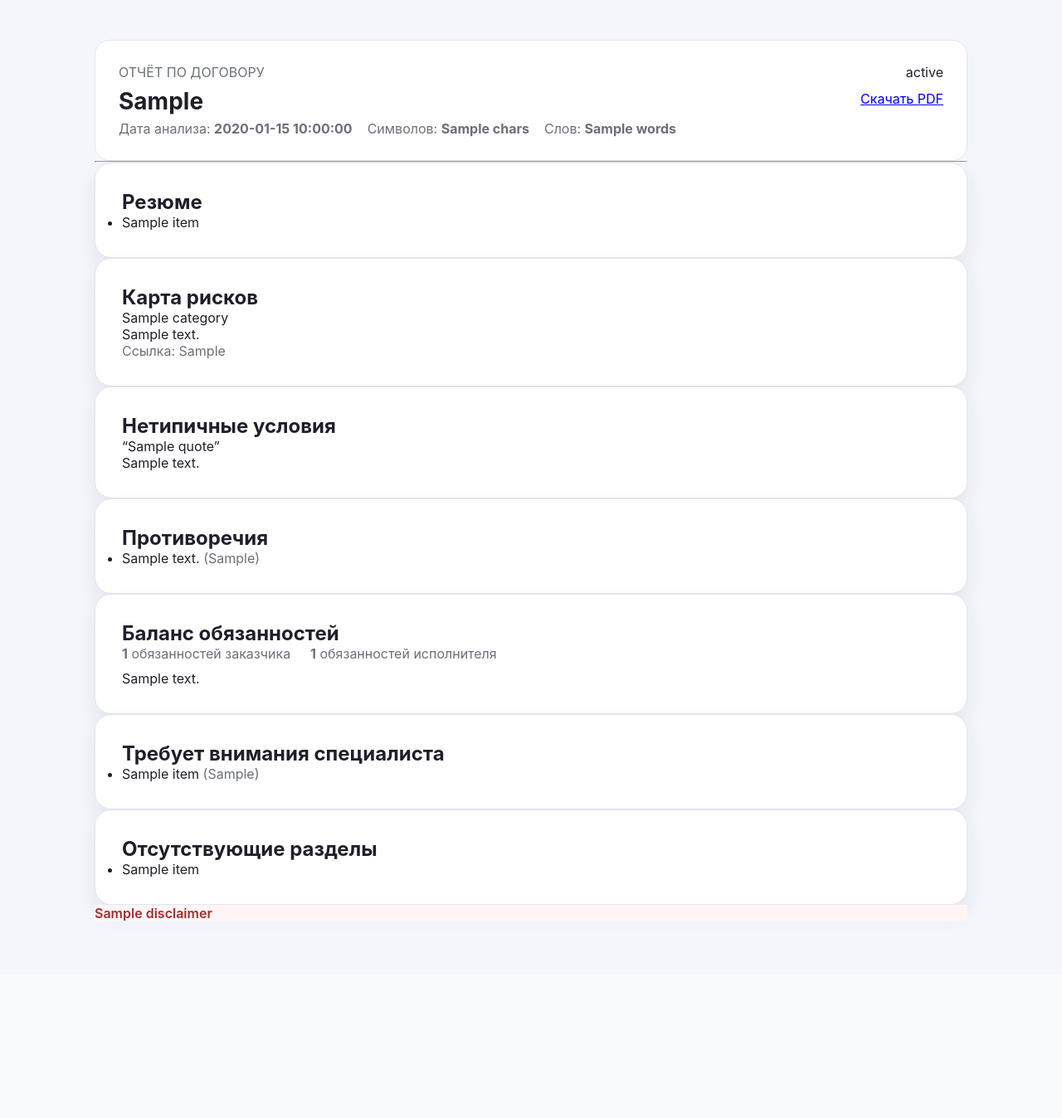
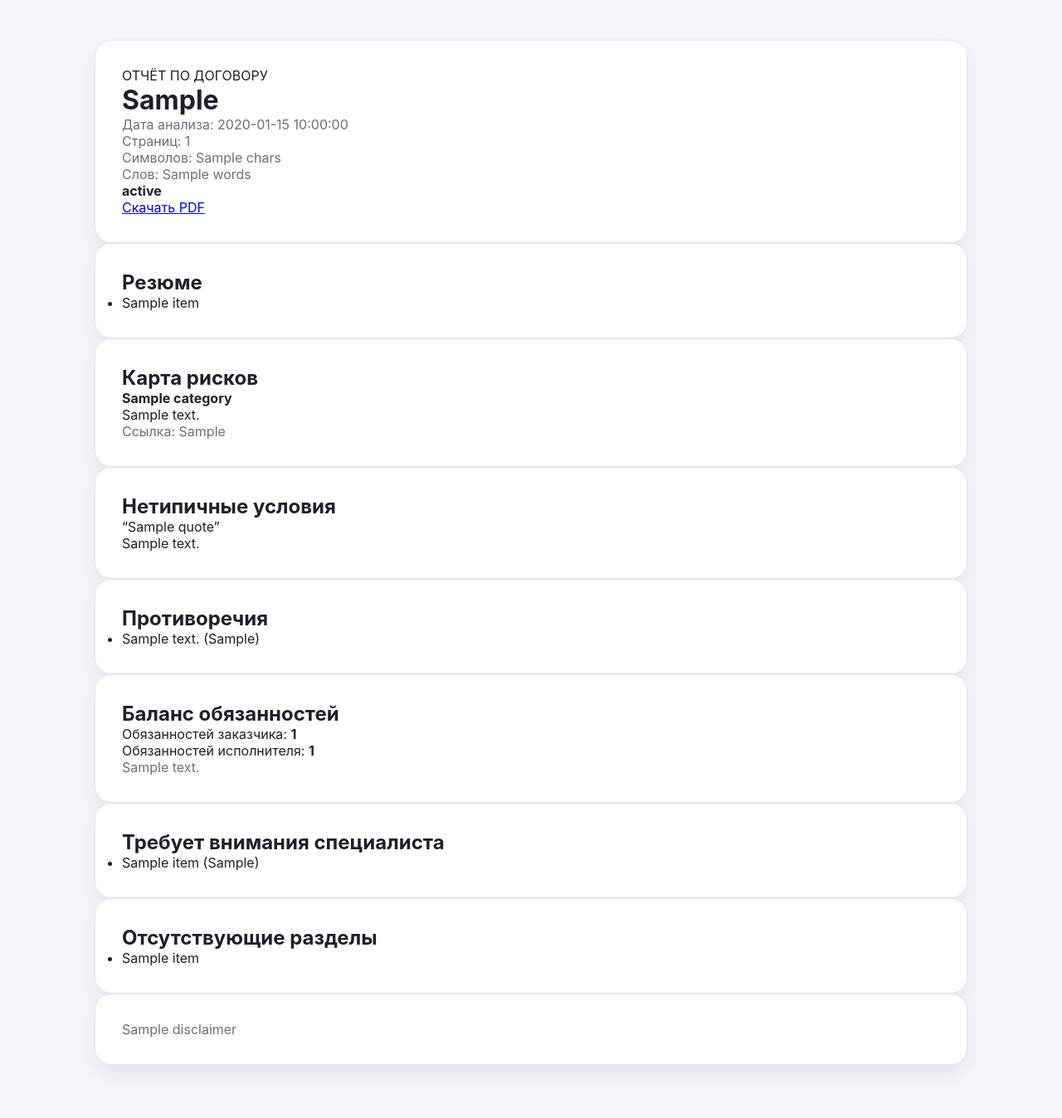
Before and after one commit to SergeyValikov/RISQ, a FastAPI app: template backend/app/templates/report.html in a window 1280 px wide. Shown: the part 61-1409 px from the top of the page at 83% size. Before the commit the page ends 1172 px from the top, so only its background shows below. Run offline with FastAPI, Linux system fonts and the light colour scheme; the template is opened without the code that fills it: most values are stand-ins (such as "Sample title", 1, 10 or a date in 2020).

Commit message:
Restore report layout and show chars/words

```diff
--- a/backend/app/templates/report.html
+++ b/backend/app/templates/report.html
@@ -1,43 +1,42 @@
 {% extends "base.html" %}
 {% block content %}
 
-<div class="report-header">
+<div class="container">
+
+  <!-- COVER -->
+  <div class="card card-cover">
+    <div class="cover-header">
       <div>
-    <div class="muted">ОТЧЁТ ПО ДОГОВОРУ</div>
-    <h1 style="margin: 8px 0 6px 0;">{{ report.cover.contract_type }}</h1>
+        <div class="cover-label">ОТЧЁТ ПО ДОГОВОРУ</div>
+        <h1>{{ report.cover.contract_type }}</h1>
+        <div class="muted">
+          Дата анализа: {{ report.cover.analysis_date }}
+        </div>
 
-    <div class="muted" style="display:flex; gap:18px; flex-wrap:wrap;">
-      <div>Дата анализа: <b>{{ report.cover.analysis_date }}</b></div>
-
-      {# Страницы показываем только если есть реальное число (обычно для PDF) #}
-      {% if report.cover.pages and report.cover.pages >= 2 %}
-        <div>Страниц: <b>{{ report.cover.pages }}</b></div>
+        {% if report.cover.pages %}
+          <div class="muted">Страниц: {{ report.cover.pages }}</div>
         {% endif %}
 
-      {# Объём текста (символы/слова) — появится когда мы добавим эти поля в report.cover #}
         {% if report.cover.chars %}
-        <div>Символов: <b>{{ report.cover.chars }}</b></div>
+          <div class="muted">Символов: {{ report.cover.chars }}</div>
         {% endif %}
+
         {% if report.cover.words %}
-        <div>Слов: <b>{{ report.cover.words }}</b></div>
+          <div class="muted">Слов: {{ report.cover.words }}</div>
+        {% endif %}
+      </div>
+
+      <div class="cover-status">
+        <strong>{{ report.cover.overall_status }}</strong><br>
+        {% if not for_pdf %}
+          <a href="/report/{{ job_id }}/pdf">Скачать PDF</a>
         {% endif %}
       </div>
     </div>
-
-  <div style="text-align:right;">
-    <div class="status-pill">{{ report.cover.overall_status }}</div>
-
-    {% if not for_pdf %}
-      <a class="btn btn-primary" href="/report/{{ job_id }}/pdf" style="margin-top:12px; display:inline-block;">
-        Скачать PDF
-      </a>
-    {% endif %}
-  </div>
   </div>
 
-<hr class="sep"/>
-
-<section class="card">
+  <!-- SUMMARY -->
+  <div class="card">
     <h2>Резюме</h2>
     {% if report.summary %}
       <ul>
@@ -48,83 +47,91 @@
     {% else %}
       <div class="muted">Резюме отсутствует.</div>
     {% endif %}
-</section>
+  </div>
 
-<section class="card">
+  <!-- RISK MAP -->
+  <div class="card">
     <h2>Карта рисков</h2>
     {% if report.risk_map %}
-    <div class="grid">
       {% for item in report.risk_map %}
         <div class="risk-item">
-          <div class="risk-title">{{ item.category }}</div>
-          <div class="risk-text">{{ item.description }}</div>
+          <strong>{{ item.category }}</strong>
+          <p>{{ item.description }}</p>
           {% if item.clause_ref %}
             <div class="muted">Ссылка: {{ item.clause_ref }}</div>
           {% endif %}
         </div>
       {% endfor %}
-    </div>
     {% else %}
       <div class="muted">Нет выделенных рисков.</div>
     {% endif %}
-</section>
+  </div>
 
-<section class="card">
+  <!-- ATYPICAL -->
+  <div class="card">
     <h2>Нетипичные условия</h2>
     {% if report.atypical %}
-    <div class="stack">
       {% for item in report.atypical %}
-        <div class="quote-box">
+        <blockquote>
           {% if item.quote %}
-            <div class="quote">“{{ item.quote }}”</div>
+            “{{ item.quote }}”
           {% endif %}
           <div>{{ item.note }}</div>
-        </div>
+        </blockquote>
       {% endfor %}
-    </div>
     {% else %}
       <div class="muted">Нет нетипичных условий.</div>
     {% endif %}
-</section>
+  </div>
 
-<section class="card">
+  <!-- CONTRADICTIONS -->
+  <div class="card">
     <h2>Противоречия</h2>
     {% if report.contradictions %}
       <ul>
         {% for item in report.contradictions %}
-        <li>{{ item.description }}{% if item.clause_refs %} <span class="muted">({{ item.clause_refs | join(", ") }})</span>{% endif %}</li>
+          <li>
+            {{ item.description }}
+            {% if item.clause_refs %}
+              ({{ item.clause_refs | join(", ") }})
+            {% endif %}
+          </li>
         {% endfor %}
       </ul>
     {% else %}
       <div class="muted">Противоречия не обнаружены.</div>
     {% endif %}
-</section>
+  </div>
 
-<section class="card">
+  <!-- DUTIES -->
+  <div class="card">
     <h2>Баланс обязанностей</h2>
-  <div class="muted" style="display:flex; gap:24px; flex-wrap:wrap; margin-bottom:10px;">
-    <div><b>{{ report.duties_balance.customer_count }}</b> обязанностей заказчика</div>
-    <div><b>{{ report.duties_balance.provider_count }}</b> обязанностей исполнителя</div>
+    <p>Обязанностей заказчика: <strong>{{ report.duties_balance.customer_count }}</strong></p>
+    <p>Обязанностей исполнителя: <strong>{{ report.duties_balance.provider_count }}</strong></p>
+    {% if report.duties_balance.note %}
+      <p class="muted">{{ report.duties_balance.note }}</p>
+    {% endif %}
   </div>
-  {% if report.duties_balance.note %}
-    <div>{{ report.duties_balance.note }}</div>
-  {% endif %}
-</section>
 
-<section class="card">
+  <!-- SPECIALIST -->
+  <div class="card">
     <h2>Требует внимания специалиста</h2>
     {% if report.needs_specialist %}
       <ul>
         {% for item in report.needs_specialist %}
-        <li>{{ item.item }}{% if item.clause_ref %} <span class="muted">({{ item.clause_ref }})</span>{% endif %}</li>
+          <li>
+            {{ item.item }}
+            {% if item.clause_ref %}({{ item.clause_ref }}){% endif %}
+          </li>
         {% endfor %}
       </ul>
     {% else %}
       <div class="muted">Нет пунктов, требующих дополнительной проверки.</div>
     {% endif %}
-</section>
+  </div>
 
-<section class="card">
+  <!-- MISSING -->
+  <div class="card">
     <h2>Отсутствующие разделы</h2>
     {% if report.missing_sections %}
       <ul>
@@ -135,10 +142,14 @@
     {% else %}
       <div class="muted">Все ключевые разделы присутствуют.</div>
     {% endif %}
-</section>
+  </div>
 
-<div class="disclaimer">
+  {% if report.disclaimer %}
+    <div class="card muted">
       {{ report.disclaimer }}
+    </div>
+  {% endif %}
+
 </div>
 
 {% endblock %}
```
Lines whose indentation alone changed are shown as unchanged.
